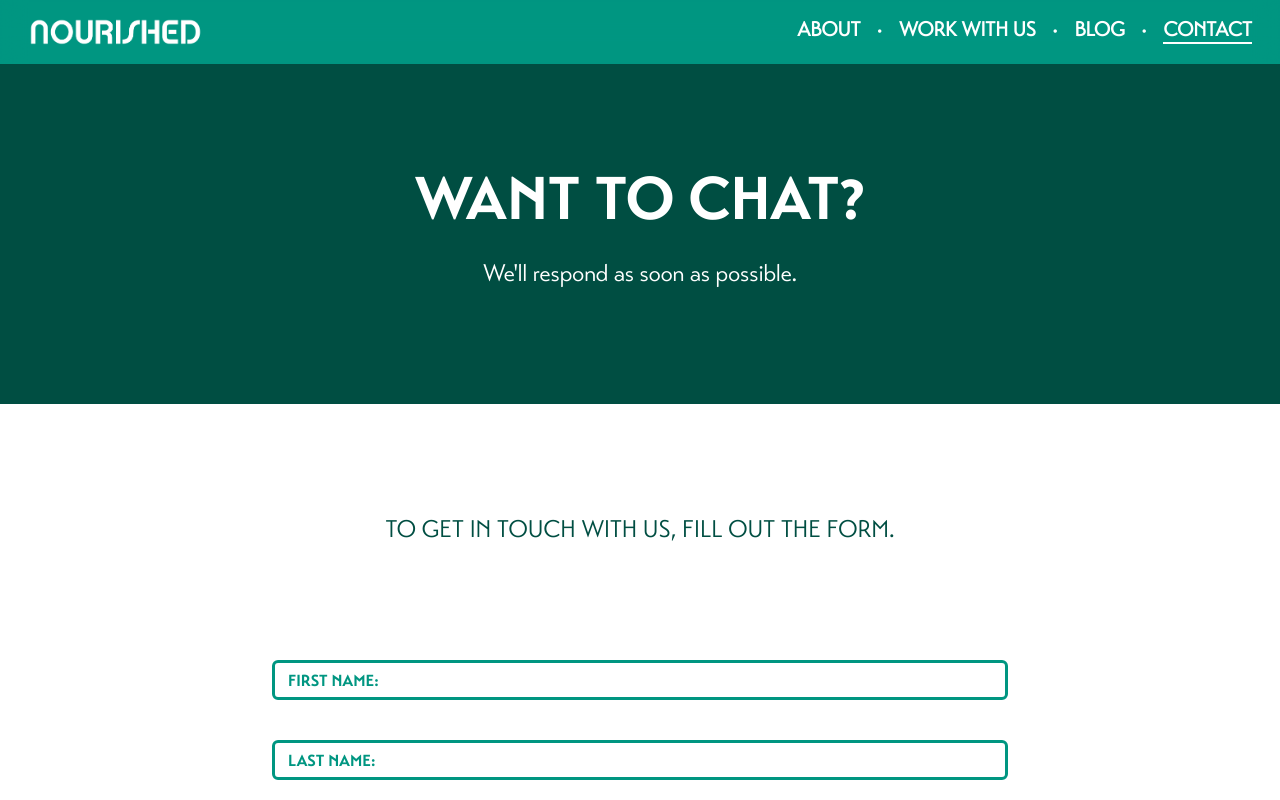
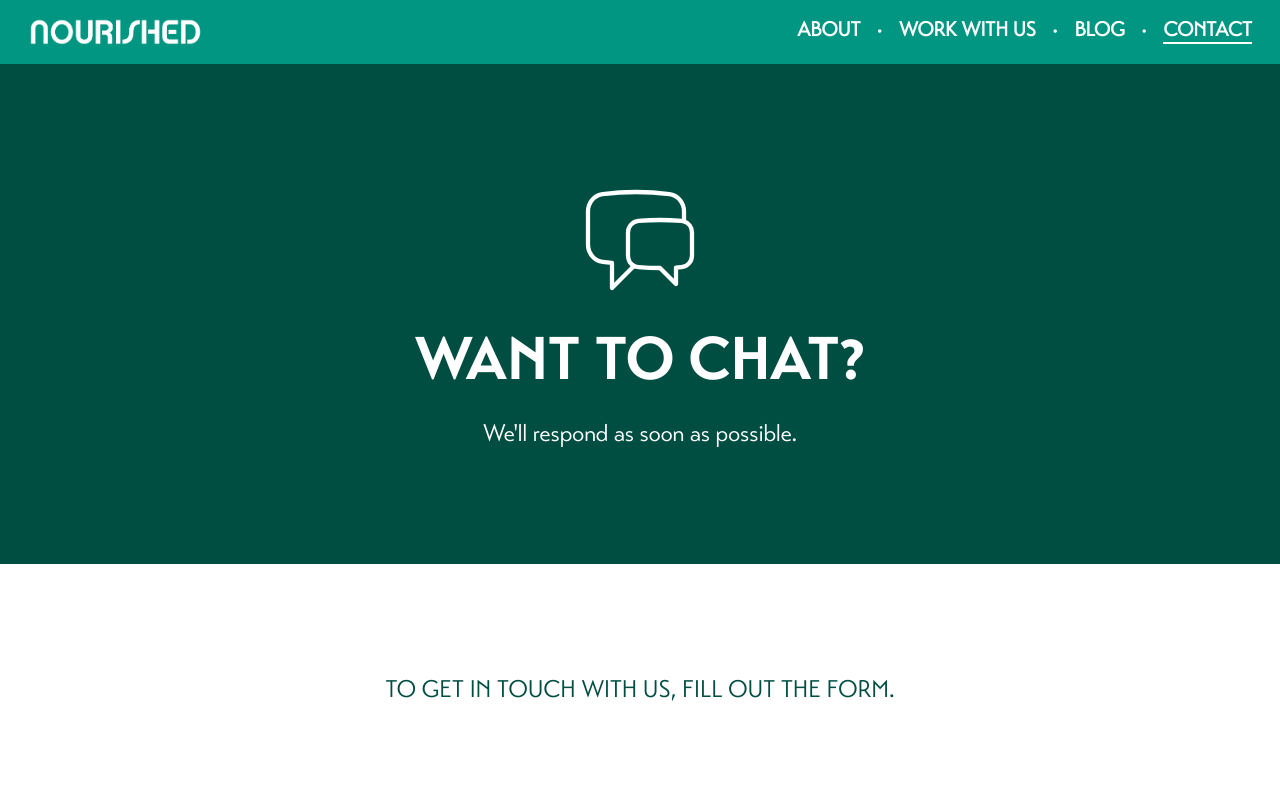
Before and after one commit to jamie-c/nourished, a Next.js app: page /contact in a window 1280 px wide. Shown: the top 800 px of the page. Built offline with nearby package versions, Linux system fonts and the light colour scheme.

Commit message:
add chat icon

```diff
--- a/src/app/(pages)/contact/page.tsx
+++ b/src/app/(pages)/contact/page.tsx
@@ -239,6 +239,9 @@
     return (
         <>
         <FullWidthColorBackground variant="dark">
+            <svg xmlns="http://www.w3.org/2000/svg" fill="none" viewBox="0 0 24 24" strokeWidth={0.8} stroke="currentColor" className="w-32 h-32 mx-auto mb-8">
+              <path strokeLinecap="round" strokeLinejoin="round" d="M20.25 8.511c.884.284 1.5 1.128 1.5 2.097v4.286c0 1.136-.847 2.1-1.98 2.193-.34.027-.68.052-1.02.072v3.091l-3-3c-1.354 0-2.694-.055-4.02-.163a2.115 2.115 0 01-.825-.242m9.345-8.334a2.126 2.126 0 00-.476-.095 48.64 48.64 0 00-8.048 0c-1.131.094-1.976 1.057-1.976 2.192v4.286c0 .837.46 1.58 1.155 1.951m9.345-8.334V6.637c0-1.621-1.152-3.026-2.76-3.235A48.455 48.455 0 0011.25 3c-2.115 0-4.198.137-6.24.402-1.608.209-2.76 1.614-2.76 3.235v6.226c0 1.621 1.152 3.026 2.76 3.235.577.075 1.157.14 1.74.194V21l4.155-4.155" />
+            </svg>
             <p className={`${transatBold.className} uppercase text-4xl sm:text-6xl mb-6`}>Want to Chat?</p>
             <p>We&apos;ll respond as soon as possible.</p>
         </FullWidthColorBackground>
```
